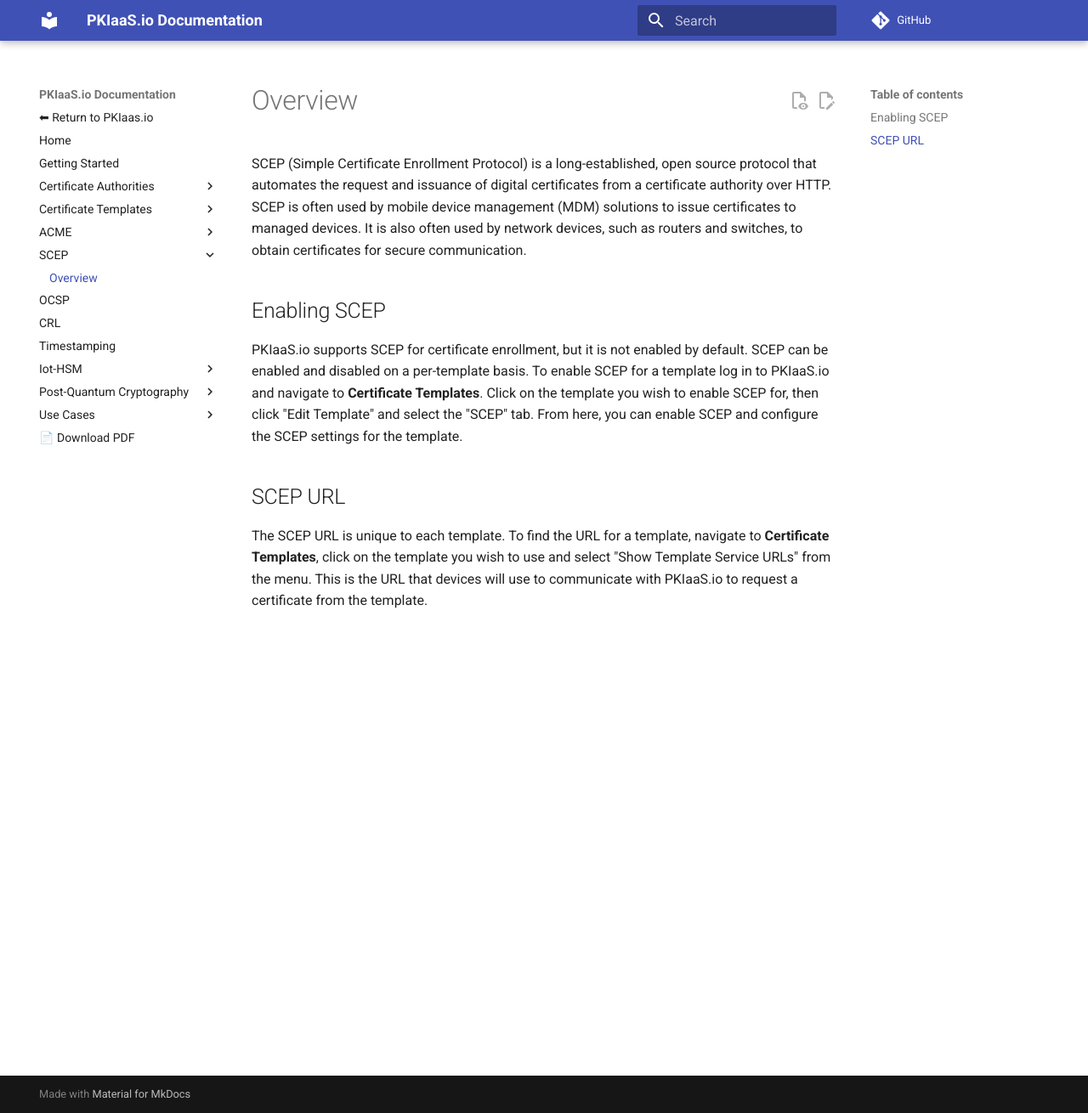
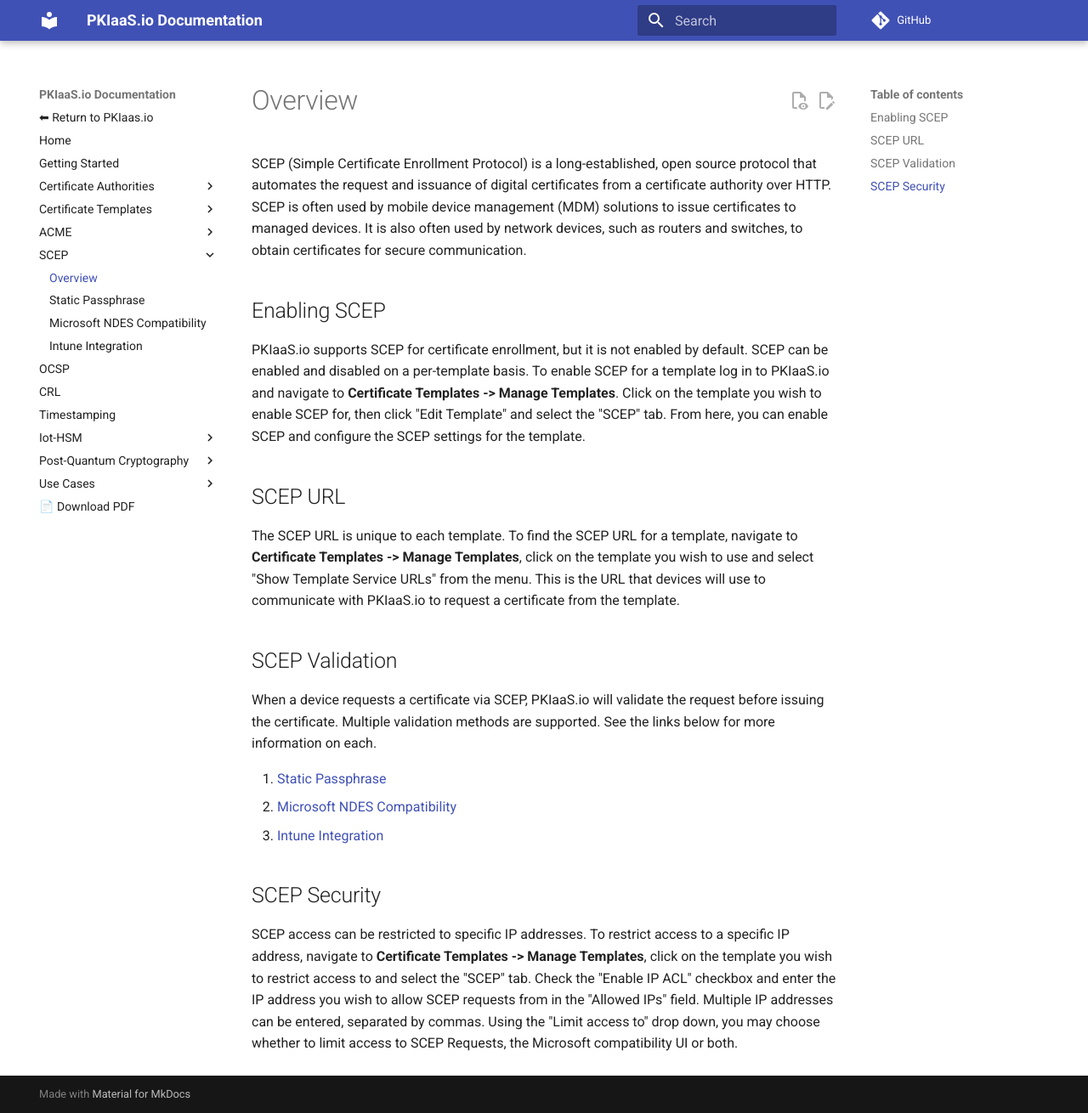
Before and after one commit to lspiehler/pkiaas-docs, an MkDocs documentation site: the page built from docs/scep/overview.md, in a window 1280 px wide and 1310 px high. Shown: the whole window at 85% size. Built offline with MkDocs 1.6.1 and Material for MkDocs 9.7.7, drawn with Linux system fonts in a browser that asks for light colours; comment, search, counter and statistics services are not loaded.

Commit message:
Updating SCEP documentation

```diff
--- a/docs/scep/overview.md
+++ b/docs/scep/overview.md
@@ -1,7 +1,17 @@
 SCEP (Simple Certificate Enrollment Protocol) is a long-established, open source protocol that automates the request and issuance of digital certificates from a certificate authority over HTTP. SCEP is often used by mobile device management (MDM) solutions to issue certificates to managed devices. It is also often used by network devices, such as routers and switches, to obtain certificates for secure communication.
 
 ## Enabling SCEP
-PKIaaS.io supports SCEP for certificate enrollment, but it is not enabled by default. SCEP can be enabled and disabled on a per-template basis. To enable SCEP for a template log in to PKIaaS.io and navigate to **Certificate Templates**. Click on the template you wish to enable SCEP for, then click "Edit Template" and select the "SCEP" tab. From here, you can enable SCEP and configure the SCEP settings for the template.
+PKIaaS.io supports SCEP for certificate enrollment, but it is not enabled by default. SCEP can be enabled and disabled on a per-template basis. To enable SCEP for a template log in to PKIaaS.io and navigate to **Certificate Templates -> Manage Templates**. Click on the template you wish to enable SCEP for, then click "Edit Template" and select the "SCEP" tab. From here, you can enable SCEP and configure the SCEP settings for the template.
 
 ## SCEP URL
-The SCEP URL is unique to each template. To find the URL for a template, navigate to **Certificate Templates**, click on the template you wish to use and select "Show Template Service URLs" from the menu. This is the URL that devices will use to communicate with PKIaaS.io to request a certificate from the template.
+The SCEP URL is unique to each template. To find the SCEP URL for a template, navigate to **Certificate Templates -> Manage Templates**, click on the template you wish to use and select "Show Template Service URLs" from the menu. This is the URL that devices will use to communicate with PKIaaS.io to request a certificate from the template.
+
+## SCEP Validation
+When a device requests a certificate via SCEP, PKIaaS.io will validate the request before issuing the certificate. Multiple validation methods are supported. See the links below for more information on each.
+
+1. [Static Passphrase](static-passphrase)
+2. [Microsoft NDES Compatibility](micrsoft-ndes-compatibility)
+3. [Intune Integration](intune-integration)
+
+## SCEP Security
+SCEP access can be restricted to specific IP addresses. To restrict access to a specific IP address, navigate to **Certificate Templates -> Manage Templates**, click on the template you wish to restrict access to and select the "SCEP" tab. Check the "Enable IP ACL" checkbox and enter the IP address you wish to allow SCEP requests from in the "Allowed IPs" field. Multiple IP addresses can be entered, separated by commas. Using the "Limit access to" drop down, you may choose whether to limit access to SCEP Requests, the Microsoft compatibility UI or both.
--- a/mkdocs.yml
+++ b/mkdocs.yml
@@ -34,11 +34,9 @@
       - Traefik: acme/acme-clients/traefik.md
   - SCEP:
     - Overview: scep/overview.md
-    #- Create a Certificate Authority: certificate-authorities/create-a-certificate-authority.md
-    #- List Certificate Authorities: certificate-authorities/list-certificate-authorities.md
-    #- Get Certificate Authority: certificate-authorities/get-certificate-authority.md
-    #- Update Certificate Authority: certificate-authorities/update-certificate-authority.md
-    #- Delete Certificate Authority: certificate-authorities/delete-certificate-authority.md
+    - Static Passphrase: scep/static-passphrase.md
+    - Microsoft NDES Compatibility: scep/microsoft-ndes-compatibility.md
+    - Intune Integration: scep/intune-integration.md
   - OCSP: ocsp.md
   - CRL: crl.md
   - Timestamping: timestamping.md
```
Also changed, not shown: docs/scep/static-passphrase.md (added, +6 -0 lines), docs/scep/intune-integration.md (added), docs/scep/microsoft-ndes-compatibility.md (added).
